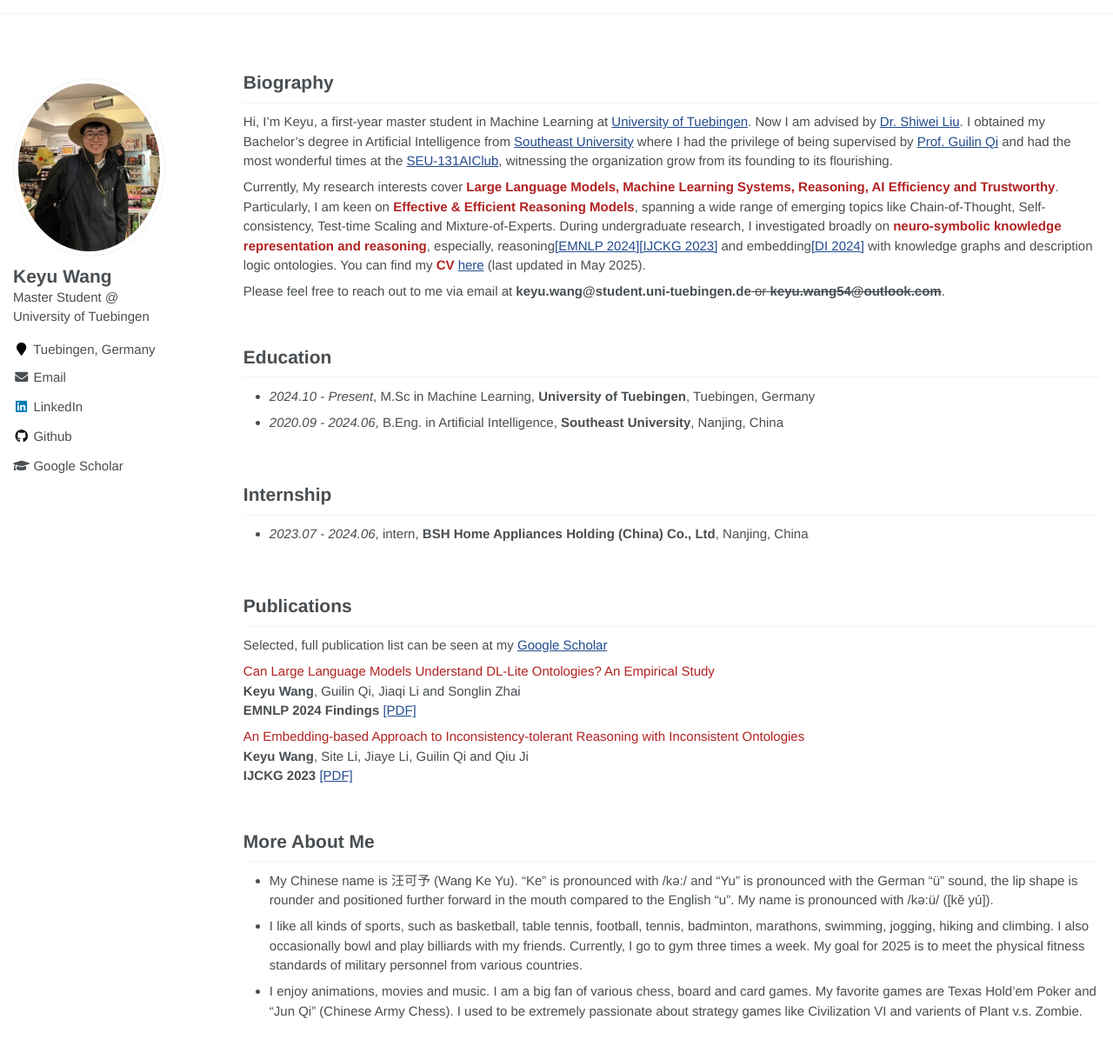
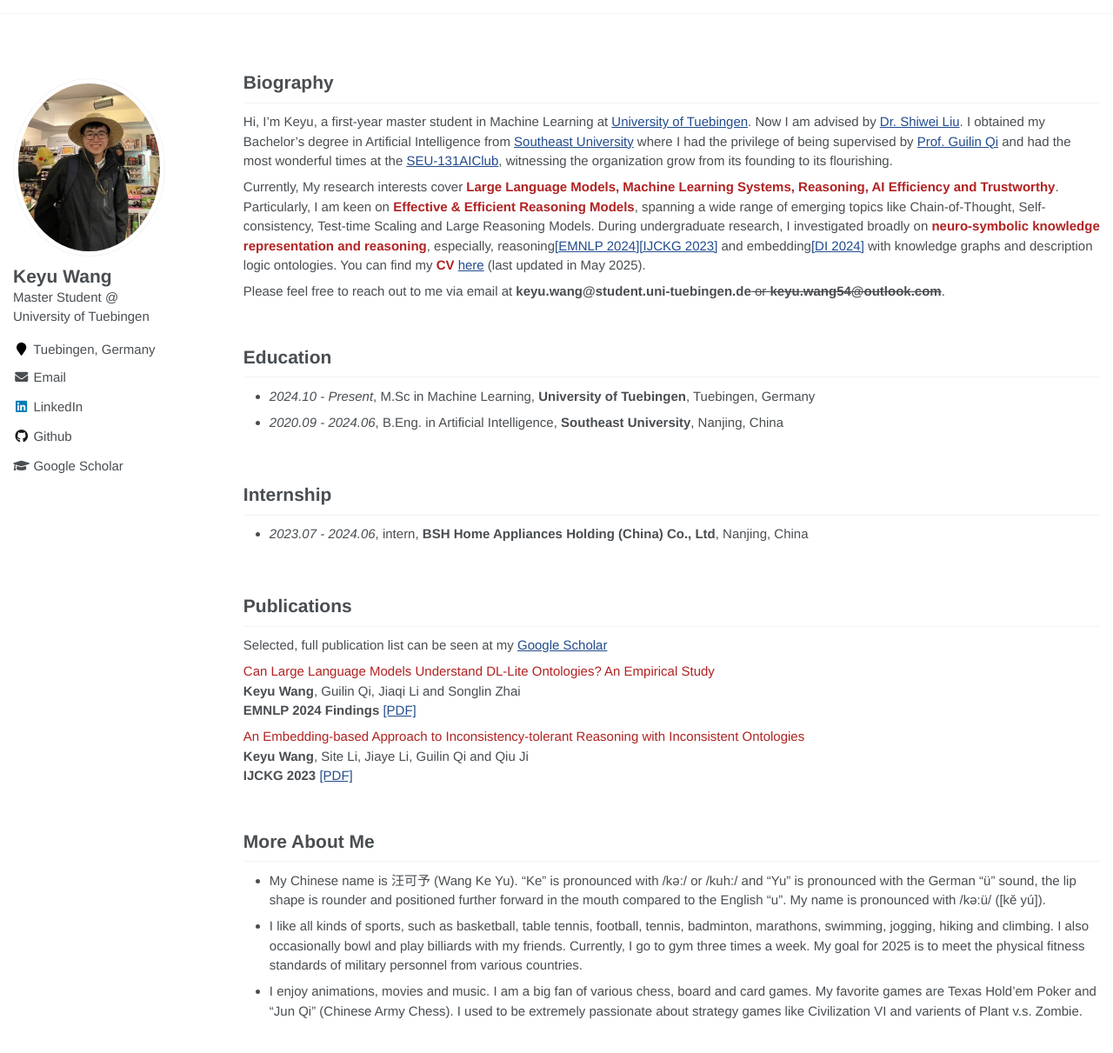
Before and after one commit to keyu-wang-2002/keyu-wang-2002.github.io, a Jekyll site: the page built from _pages/about.md, in a window 1280 px wide and 1264 px high. Shown: the top 1211 px of the window at 87% size. Built offline with Jekyll 4.4.1, drawn with Linux system fonts in a browser that asks for light colours.

Commit message:
Update about.md

```diff
--- a/_pages/about.md
+++ b/_pages/about.md
@@ -17,7 +17,7 @@ redirect_from:
 
 Hi, I'm Keyu, a first-year master student in Machine Learning at [University of Tuebingen]([[https://uni-tuebingen.de/en/]]). Now I am advised by [Dr. Shiwei Liu](https://shiweiliuiiiiiii.github.io). I obtained my Bachelor's degree in Artificial Intelligence from [Southeast University](https://www.seu.edu.cn/) where I had the privilege of being supervised by [Prof. Guilin Qi](https://scholar.google.com/citations?user=1gw3LJQAAAAJ&hl=zh-CN) and  had the most wonderful times at the  [SEU-131AIClub](https://github.com/131AIClub), witnessing the organization grow from its founding to its flourishing.
 
-Currently, My research interests cover <font color='FireBrick'><strong>Large Language Models, Machine Learning Systems, Reasoning, AI Efficiency and Trustworthy</strong></font>.  Particularly, I am keen on <font color='FireBrick'><strong> Effective & Efficient Reasoning Models</strong></font>, spanning a wide range of emerging topics like Chain-of-Thought, Self-consistency, Test-time Scaling and Mixture-of-Experts. During undergraduate research, I investigated broadly on  <font color='FireBrick'><strong>neuro-symbolic knowledge representation and reasoning</strong></font>, especially, reasoning[[EMNLP 2024]](https://aclanthology.org/2024.findings-emnlp.141/)[[IJCKG 2023]](https://arxiv.org/abs/2304.01664) and embedding[[DI 2024]](https://arxiv.org/abs/2402.01677) with knowledge graphs and description logic ontologies. You can find my <font color='FireBrick'><strong>CV</strong></font> [here](https://raw.githubusercontent.com/keyu-wang-2002/keyu-wang-2002.github.io/master/docs/Keyu_CV_June.pdf) (last updated in May 2025).
+Currently, My research interests cover <font color='FireBrick'><strong>Large Language Models, Machine Learning Systems, Reasoning, AI Efficiency and Trustworthy</strong></font>.  Particularly, I am keen on <font color='FireBrick'><strong> Effective & Efficient Reasoning Models</strong></font>, spanning a wide range of emerging topics like Chain-of-Thought, Self-consistency, Test-time Scaling and Large Reasoning Models. During undergraduate research, I investigated broadly on  <font color='FireBrick'><strong>neuro-symbolic knowledge representation and reasoning</strong></font>, especially, reasoning[[EMNLP 2024]](https://aclanthology.org/2024.findings-emnlp.141/)[[IJCKG 2023]](https://arxiv.org/abs/2304.01664) and embedding[[DI 2024]](https://arxiv.org/abs/2402.01677) with knowledge graphs and description logic ontologies. You can find my <font color='FireBrick'><strong>CV</strong></font> [here](https://raw.githubusercontent.com/keyu-wang-2002/keyu-wang-2002.github.io/master/docs/Keyu_CV_June.pdf) (last updated in May 2025).
 
 
 
@@ -60,7 +60,7 @@ Selected, full publication list can be seen at my [Google Scholar](https://schol
 <br>
 
 # More About Me
-- My Chinese name is 汪可予 (Wang Ke Yu).  "Ke" is pronounced with /kə:/ and "Yu" is pronounced with the German "ü" sound, the lip shape is rounder and positioned further forward in the mouth compared to the English "u". My name is pronounced with /kə:ü/ ([kě yú]).
+- My Chinese name is 汪可予 (Wang Ke Yu).  "Ke" is pronounced with /kə:/ or /kuh:/ and "Yu" is pronounced with the German "ü" sound, the lip shape is rounder and positioned further forward in the mouth compared to the English "u". My name is pronounced with /kə:ü/ ([kě yú]).
 - I like all kinds of sports, such as  basketball, table tennis, football, tennis, badminton, marathons, swimming, jogging, hiking and climbing.  I also occasionally bowl and play billiards with my friends. Currently, I go to gym three times a week. My goal for 2025 is to meet the physical fitness standards of military personnel from various countries.
 - I enjoy animations, movies and music. I am a big fan of various chess, board and card games. My favorite games are Texas Hold'em Poker and "Jun Qi" (Chinese Army Chess). I used to be extremely passionate about strategy games like Civilization VI and varients of Plant v.s. Zombie.
 
```
